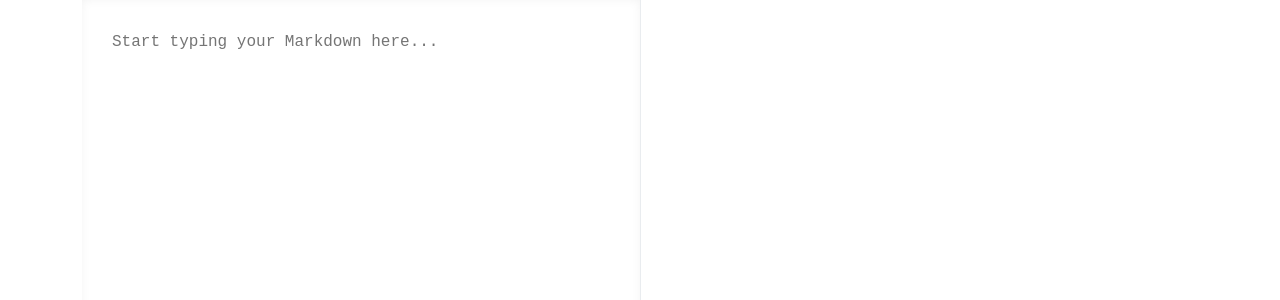
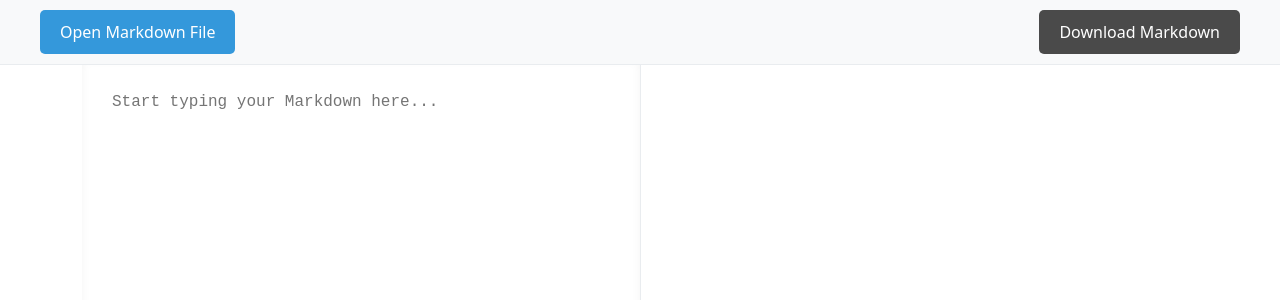
Before and after one commit to amalb1729/ZenMark, a React (Vite) app in the folder frontend/: page / in a window 1280 px wide. Shown: the top 300 px of the page. Built offline with nearby package versions, Linux system fonts and the light colour scheme.

Commit message:
added open and download

```diff
--- a/frontend/src/ZenMark.css
+++ b/frontend/src/ZenMark.css
@@ -6,20 +6,18 @@ body {
     margin: 0;
     background-color: #f8f9fa;
     color: #333;
-
 }
 
-
-#root{
+#root {
     width: 100%;
 }
 
-
 .container {
     display: flex;
-    height: 100vh;
+    height: calc(100vh - 60px);
     width: 100%;
     flex-direction: row;
+    margin-top: 60px;
 }
 
 #editor, #preview {
--- a/frontend/src/ZenMark.jsx
+++ b/frontend/src/ZenMark.jsx
@@ -1,5 +1,8 @@
 import React, { useEffect, useState } from 'react';
 import {marked} from 'marked';
+import Toolbar from './components/Toolbar/Toolbar';
+import FileOpener from './components/FileOpener/FileOpener';
+import DownloadButton from './components/DownloadButton/DownloadButton';
 import './ZenMark.css';
 
 const ZenMark = () => {
@@ -21,6 +24,10 @@ const ZenMark = () => {
         URL.revokeObjectURL(url);
     };
 
+    const handleFileLoad = (content) => {
+        setMarkdown(content);
+    };
+
     useEffect(() => {
         const handleKeydown = (event) => {
             if (event.ctrlKey && event.key === 's') {
@@ -37,6 +44,14 @@ const ZenMark = () => {
 
     return (
         <>
+            <Toolbar>
+                <div className="toolbar-left">
+                    <FileOpener onFileLoad={handleFileLoad} />
+                </div>
+                <div className="toolbar-right">
+                    <DownloadButton onSave={saveMarkdown} />
+                </div>
+            </Toolbar>
             <div className="container">
                 <textarea
                     id="editor"
--- /dev/null
+++ b/frontend/src/components/DownloadButton/DownloadButton.css
@@ -0,0 +1,13 @@
+.download-button {
+    padding: 10px 20px;
+    background-color: #4a4a4a;
+    color: white;
+    border: none;
+    border-radius: 5px;
+    cursor: pointer;
+    transition: background-color 0.3s;
+}
+
+.download-button:hover {
+    background-color: #666666;
+}
--- /dev/null
+++ b/frontend/src/components/DownloadButton/DownloadButton.jsx
@@ -0,0 +1,10 @@
+import React from 'react';
+import './DownloadButton.css';
+
+const DownloadButton = ({ onSave }) => {
+    return (
+        <button className="download-button" onClick={onSave}>Download Markdown</button>
+    );
+};
+
+export default DownloadButton;
--- /dev/null
+++ b/frontend/src/components/FileOpener/FileOpener.css
@@ -0,0 +1,20 @@
+.file-opener {
+    display: inline-block;
+}
+
+.file-input {
+    display: none;
+}
+
+.file-label {
+    padding: 10px 20px;
+    background-color: #3498db;
+    color: white;
+    border-radius: 5px;
+    cursor: pointer;
+    transition: background-color 0.3s;
+}
+
+.file-label:hover {
+    background-color: #2980b9;
+}
--- /dev/null
+++ b/frontend/src/components/FileOpener/FileOpener.jsx
@@ -0,0 +1,34 @@
+import React from 'react';
+import { setCurrentFile } from '../../services/fileService';
+import './FileOpener.css';
+
+const FileOpener = ({ onFileLoad }) => {
+    const handleFileOpen = (event) => {
+        const file = event.target.files[0];
+        if (file) {
+            setCurrentFile(file);
+            const reader = new FileReader();
+            reader.onload = (e) => {
+                onFileLoad(e.target.result);
+            };
+            reader.readAsText(file);
+        }
+    };
+
+    return (
+        <div className="file-opener">
+            <input
+                type="file"
+                accept=".md"
+                onChange={handleFileOpen}
+                id="file-input"
+                className="file-input"
+            />
+            <label htmlFor="file-input" className="file-label">
+                Open Markdown File
+            </label>
+        </div>
+    );
+};
+
+export default FileOpener;
--- /dev/null
+++ b/frontend/src/components/Toolbar/Toolbar.css
@@ -0,0 +1,28 @@
+.toolbar {
+    position: fixed;
+    top: 0;
+    left: 0;
+    right: 0;
+    background-color: #f8f9fa;
+    border-bottom: 1px solid #e9ecef;
+    padding: 10px 20px;
+    z-index: 1000;
+}
+
+.toolbar-content {
+    max-width: 1200px;
+    margin: 0 auto;
+    display: flex;
+    justify-content: space-between;
+    align-items: center;
+}
+
+.toolbar-left {
+    display: flex;
+    gap: 10px;
+}
+
+.toolbar-right {
+    display: flex;
+    gap: 10px;
+}
--- /dev/null
+++ b/frontend/src/components/Toolbar/Toolbar.jsx
@@ -0,0 +1,14 @@
+import React from 'react';
+import './Toolbar.css';
+
+const Toolbar = ({ children }) => {
+    return (
+        <div className="toolbar">
+            <div className="toolbar-content">
+                {children}
+            </div>
+        </div>
+    );
+};
+
+export default Toolbar;
--- /dev/null
+++ b/frontend/src/services/fileService.js
@@ -0,0 +1,17 @@
+let currentFile = null;
+
+export const setCurrentFile = (file) => {
+    currentFile = file;
+};
+
+export const getCurrentFile = () => {
+    return currentFile;
+};
+
+export const clearCurrentFile = () => {
+    currentFile = null;
+};
+
+export const isFileModified = (currentContent, originalContent) => {
+    return currentContent !== originalContent;
+};
```
Lines whose indentation alone changed are shown as unchanged.
